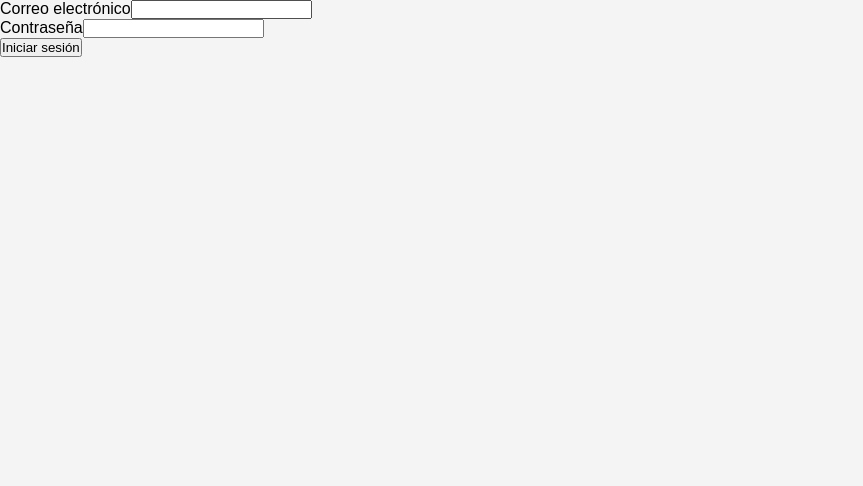
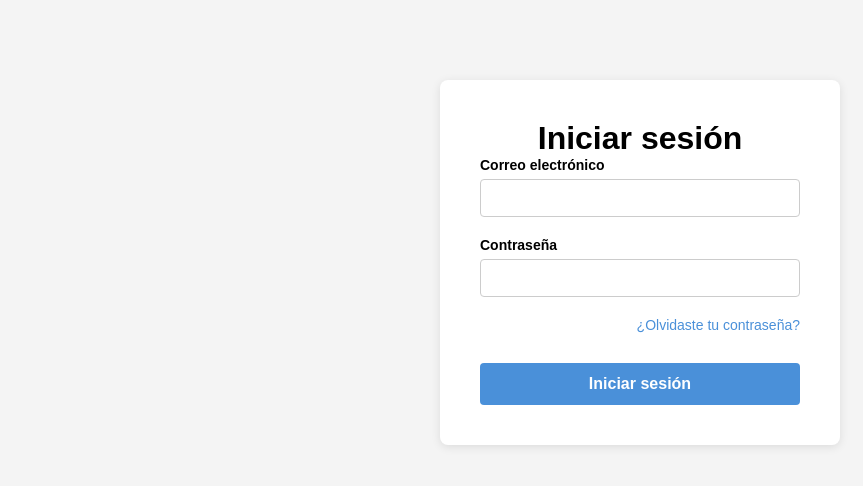
Before and after one commit to kristian-11/nexus-crm, a React (Vite) app in the folder client/: page / in a window 1280 px wide. Shown: the top 486 px of the page, without its empty margins (0-863 px from the left). Built offline with nearby package versions, Linux system fonts and the light colour scheme.

Commit message:
feat(auth): agregar validación de correo en inicio de sesión

```diff
--- a/client/src/pages/LoginPage.jsx
+++ b/client/src/pages/LoginPage.jsx
@@ -1,5 +1,6 @@
 import { useState } from "react";
-import { useNavigate } from "react-router-dom";
+import { useNavigate, Link } from "react-router-dom";
+import "./LoginPage.css";
 
 function LoginPage() {
   const [email, setEmail] = useState("");
@@ -10,6 +11,11 @@ function LoginPage() {
   function validateForm() {
     if (email === "" || password === "") {
       setErrorMessage("Todos los campos son obligatorios.");
+      return false;
+    }
+
+    if (!/\S+@\S+\.\S+/.test(email)) {
+      setErrorMessage("Ingresa un correo electrónico válido.");
       return false;
     }
 
@@ -31,10 +37,19 @@ function LoginPage() {
   }
 
   return (
-    <form onSubmit={handleSubmit}>
-      <div>
+    <main className="login-container">
+
+      <h1>Iniciar sesión</h1>
+
+      {errorMessage && (
+        <div className="auth-alert" aria-live="assertive">
+          {errorMessage}
+        </div>
+      )}
+
+      <form onSubmit={handleSubmit} noValidate>
+        <div className="form-group">
           <label htmlFor="email">Correo electrónico</label>
-
           <input
             id="email"
             type="email"
@@ -43,7 +58,7 @@ function LoginPage() {
           />
         </div>
 
-      <div>
+        <div className="form-group">
           <label htmlFor="password">Contraseña</label>
 
           <input
@@ -54,10 +69,15 @@ function LoginPage() {
           />
         </div>
 
-      {errorMessage && <p>{errorMessage}</p>}
+        <div className="form-group">
+          <Link to="/reset-password" className="forgot-password">
+            ¿Olvidaste tu contraseña?
+          </Link>
+        </div>
 
-      <button type="submit">Iniciar sesión</button>
+        <button type="submit" className="btn-submit">Iniciar sesión</button>
       </form>
+    </main>
   );
 }
 
```
Lines whose indentation alone changed are shown as unchanged.
